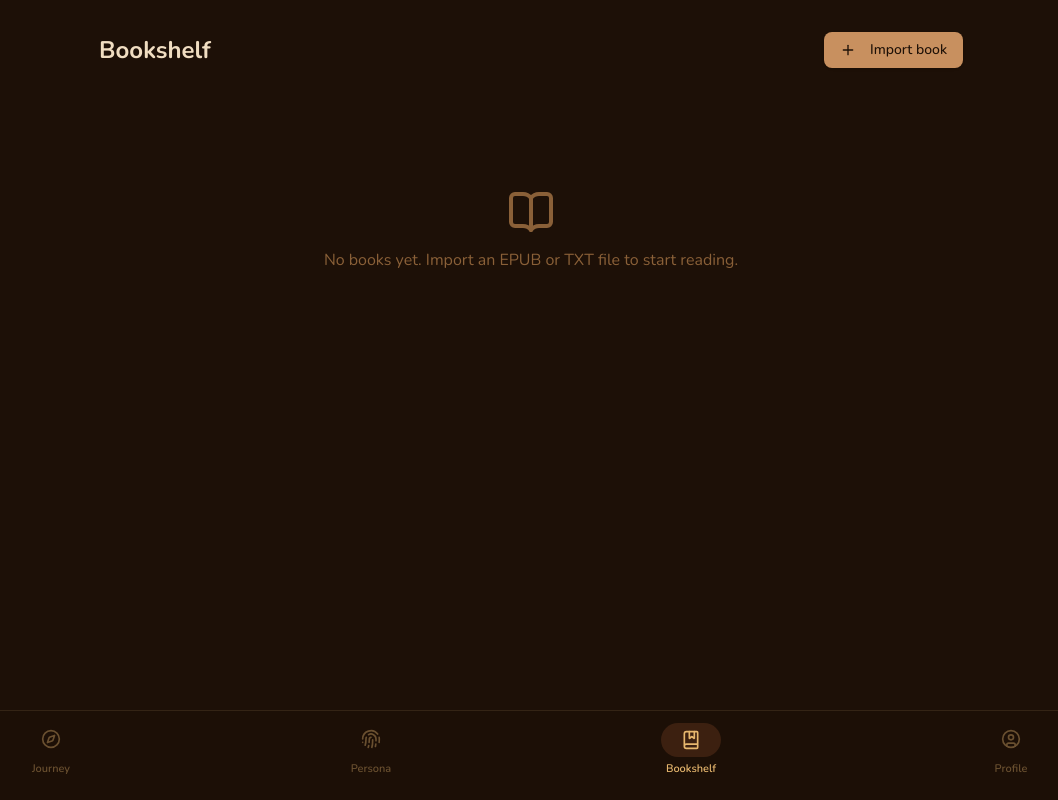
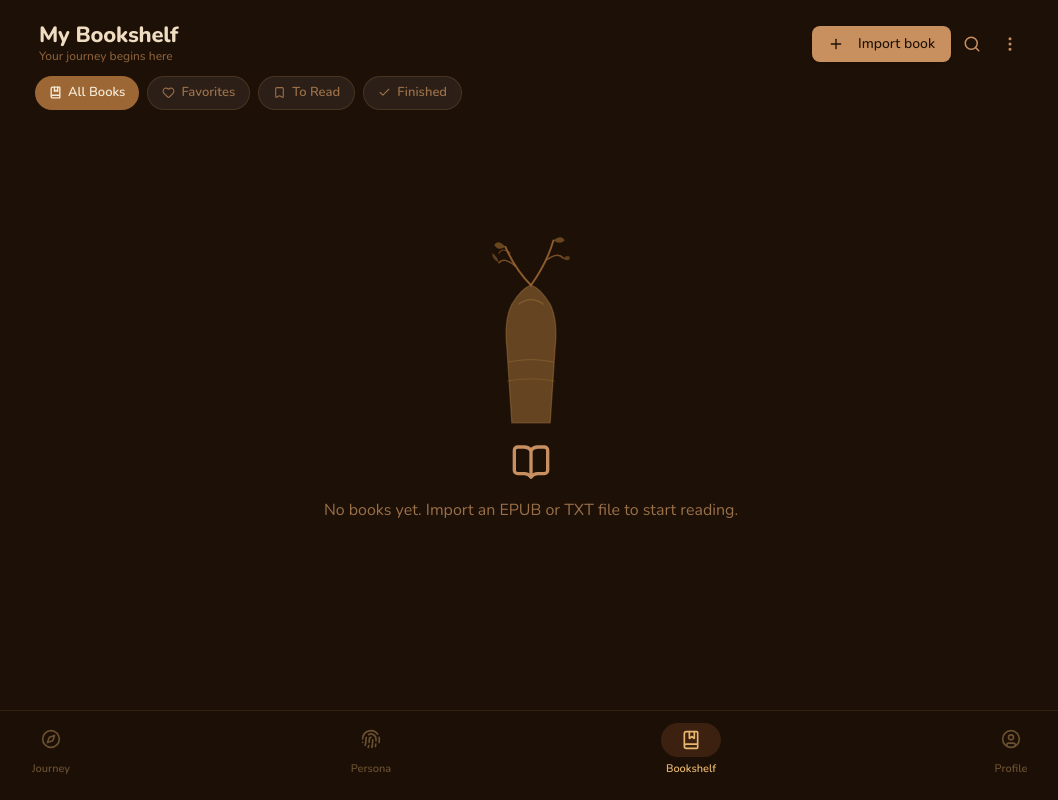
Before and after one commit to konggirljin/AI-Companion-Reader, a Next.js app: page / in a window 1280 px wide. Shown: the whole page, without its empty margins (109-1167 px from the left). Built offline with nearby package versions, Linux system fonts and the light colour scheme.

Commit message:
bookshelf: upright book cards, wooden shelf rows, header with pills, showcase page

```diff
--- a/src/app/page.tsx
+++ b/src/app/page.tsx
@@ -1,30 +1,36 @@
 'use client';
 import { useCallback, useEffect, useState } from 'react';
+import { BookOpen } from 'lucide-react';
 import type { Book } from '@/lib/types';
 import { listBooks } from '@/lib/storage/books';
 import { Bookshelf } from '@/components/books/bookshelf';
-import { ImportButton } from '@/components/books/import-button';
-import { BookOpen } from 'lucide-react';
+import { BookHeader } from '@/components/books/book-header';
+import { FilterPills, type FilterId } from '@/components/books/filter-pills';
+import { VaseDecoration } from '@/components/books/motifs';
 
 export default function HomePage() {
   const [books, setBooks] = useState<Book[]>([]);
+  const [filter, setFilter] = useState<FilterId>('all');
   const refresh = useCallback(() => setBooks(listBooks()), []);
   useEffect(refresh, [refresh]);
 
   return (
-    <div className="container mx-auto max-w-4xl px-4 py-8">
-      <div className="mb-6 flex items-center justify-between">
-        <h1 className="text-2xl font-bold">Bookshelf</h1>
-        <ImportButton onImported={refresh} />
+    <div className="mx-auto flex w-full max-w-[1024px] flex-1 flex-col">
+      <BookHeader onImported={refresh} />
+      <FilterPills value={filter} onChange={setFilter} />
+      <div className="flex-1 overflow-y-auto pb-24" style={{ scrollbarWidth: 'none' }}>
+        {books.length === 0 ? (
+          <div className="flex flex-col items-center gap-4 px-6 py-16 text-center">
+            <div className="w-full max-w-[160px]" style={{ aspectRatio: '2 / 3' }}>
+              <VaseDecoration />
+            </div>
+            <BookOpen className="h-10 w-10" style={{ color: '#C89060' }} />
+            <p style={{ color: '#9A7048' }}>No books yet. Import an EPUB or TXT file to start reading.</p>
+          </div>
+        ) : (
+          <Bookshelf books={books} onChanged={refresh} />
+        )}
       </div>
-      {books.length === 0 ? (
-        <div className="flex flex-col items-center gap-3 py-24 text-center text-muted-foreground">
-          <BookOpen className="h-12 w-12" />
-          <p>No books yet. Import an EPUB or TXT file to start reading.</p>
-        </div>
-      ) : (
-        <Bookshelf books={books} onChanged={refresh} />
-      )}
     </div>
   );
 }
--- a/src/components/books/book-card.tsx
+++ b/src/components/books/book-card.tsx
@@ -1,11 +1,10 @@
 'use client';
 import { useEffect, useState } from 'react';
 import Link from 'next/link';
-import { BookOpen } from 'lucide-react';
-import { Card, CardContent } from '@/components/ui/card';
+import { idbGet } from '@/lib/storage/idb';
 import type { Book } from '@/lib/types';
-import { idbGet } from '@/lib/storage/idb';
 import { BookMenu } from './book-menu';
+import { GeneratedCover } from './generated-cover';
 
 export function BookCard({ book, onChanged }: { book: Book; onChanged: () => void }) {
   const [coverUrl, setCoverUrl] = useState<string | null>(null);
@@ -27,29 +26,38 @@ export function BookCard({ book, onChanged }: { book: Book; onChanged: () => voi
     };
   }, [book.coverRef]);
 
-  const chapterNum = book.progress ? Number(book.progress.chapterId) + 1 : 0;
-  const progressText = book.progress ? `Ch. ${chapterNum}/${book.chapterCount}` : 'Not started';
+  const progressFraction = book.progress && book.chapterCount > 0
+    ? (Number(book.progress.chapterId) + 1) / book.chapterCount
+    : 0;
 
   return (
-    <Card className="group relative transition-all duration-200 ease-out hover:-translate-y-0.5 hover:shadow-md">
-      <Link href={`/read?id=${book.id}`} className="block">
-        <div className="flex aspect-[3/4] items-center justify-center overflow-hidden rounded-t-lg bg-muted">
-          {coverUrl ? (
-            // eslint-disable-next-line @next/next/no-img-element
-            <img src={coverUrl} alt={book.title} className="h-full w-full object-cover" />
-          ) : (
-            <BookOpen className="h-10 w-10 text-muted-foreground/50" />
-          )}
-        </div>
-        <CardContent className="p-3">
-          <p className="line-clamp-2 text-sm font-medium">{book.title}</p>
-          <p className="mt-0.5 text-xs text-muted-foreground">{book.author || book.format.toUpperCase()}</p>
-          <p className="mt-1 text-xs text-muted-foreground">{progressText}</p>
-        </CardContent>
+    <div className="group relative flex-1 min-w-0" style={{ aspectRatio: '2 / 3' }}>
+      <Link
+        href={`/read?id=${book.id}`}
+        className="absolute inset-0 block overflow-hidden transition-transform duration-200 hover:-translate-y-2 active:translate-y-0"
+        style={{
+          borderRadius: '2px 5px 5px 2px',
+          boxShadow: '3px 0 6px rgba(0,0,0,0.45), inset -2px 0 4px rgba(0,0,0,0.25)',
+        }}
+      >
+        {coverUrl ? (
+          // eslint-disable-next-line @next/next/no-img-element
+          <img src={coverUrl} alt={book.title} className="h-full w-full object-cover" />
+        ) : (
+          <GeneratedCover seed={book.id} title={book.title} tag={book.author || book.format.toUpperCase()} />
+        )}
+        <span
+          className="pointer-events-none absolute bottom-0 left-0 block h-[3px]"
+          style={{
+            width: `${Math.min(100, Math.max(0, progressFraction * 100))}%`,
+            background: 'hsl(var(--secondary-foreground))',
+          }}
+          aria-hidden="true"
+        />
       </Link>
-      <div className="absolute right-1 top-1 opacity-0 transition-opacity group-hover:opacity-100">
+      <div className="absolute right-1 top-1 z-20 opacity-0 transition-opacity focus-within:opacity-100 group-hover:opacity-100">
         <BookMenu book={book} onChanged={onChanged} />
       </div>
-    </Card>
+    </div>
   );
 }
--- /dev/null
+++ b/src/components/books/book-header.tsx
@@ -0,0 +1,40 @@
+'use client';
+import { Search, MoreVertical } from 'lucide-react';
+import { ImportButton } from './import-button';
+import { comingSoon } from '@/lib/coming-soon';
+
+export function BookHeader({ onImported }: { onImported: () => void }) {
+  return (
+    <header className="flex flex-shrink-0 items-center px-4 pb-3 pt-6">
+      <div className="flex-1 px-1">
+        <h1 className="text-[22px] font-extrabold leading-none" style={{ color: 'hsl(var(--foreground))', letterSpacing: '-0.01em' }}>
+          My Bookshelf
+        </h1>
+        <p className="mt-0.5 text-xs font-medium" style={{ color: '#8A6038' }}>
+          Your journey begins here
+        </p>
+      </div>
+      <div className="flex items-center gap-1">
+        <ImportButton onImported={onImported} />
+        <button
+          type="button"
+          aria-label="Search (coming soon)"
+          onClick={() => comingSoon('Search')}
+          className="p-2 transition-colors hover:text-foreground"
+          style={{ color: '#C89060' }}
+        >
+          <Search size={18} />
+        </button>
+        <button
+          type="button"
+          aria-label="More (coming soon)"
+          onClick={() => comingSoon('More')}
+          className="p-2 transition-colors hover:text-foreground"
+          style={{ color: '#C89060' }}
+        >
+          <MoreVertical size={18} />
+        </button>
+      </div>
+    </header>
+  );
+}
--- /dev/null
+++ b/src/components/books/filter-pills.tsx
@@ -0,0 +1,41 @@
+'use client';
+import { BookMarked, Heart, Bookmark, Check } from 'lucide-react';
+import { comingSoon } from '@/lib/coming-soon';
+
+export type FilterId = 'all' | 'favorites' | 'toread' | 'finished';
+
+const PILLS: { id: FilterId; label: string; icon: typeof BookMarked }[] = [
+  { id: 'all',       label: 'All Books', icon: BookMarked },
+  { id: 'favorites', label: 'Favorites', icon: Heart },
+  { id: 'toread',    label: 'To Read',   icon: Bookmark },
+  { id: 'finished',  label: 'Finished',  icon: Check },
+];
+
+export function FilterPills({ value, onChange }: { value: FilterId; onChange: (id: FilterId) => void }) {
+  return (
+    <div className="flex flex-shrink-0 gap-2 overflow-x-auto px-4 pb-3" style={{ scrollbarWidth: 'none' }}>
+      {PILLS.map((p) => {
+        const active = value === p.id;
+        const Icon = p.icon;
+        return (
+          <button
+            key={p.id}
+            type="button"
+            onClick={() => (p.id === 'all' ? onChange('all') : comingSoon(p.label))}
+            className="flex flex-shrink-0 items-center gap-1.5 whitespace-nowrap rounded-full font-semibold transition-colors"
+            style={{
+              padding: '6px 14px',
+              fontSize: 13,
+              background: active ? 'hsl(var(--accent))' : 'rgba(255,255,255,0.065)',
+              color: active ? 'hsl(var(--accent-foreground))' : '#9A7048',
+              border: active ? 'none' : '1px solid rgba(200,150,75,0.18)',
+            }}
+          >
+            <Icon size={13} strokeWidth={active ? 2.5 : 2} />
+            {p.label}
+          </button>
+        );
+      })}
+    </div>
+  );
+}
```
Also changed, not shown: src/components/books/bookshelf.tsx (+73 -5 lines).
